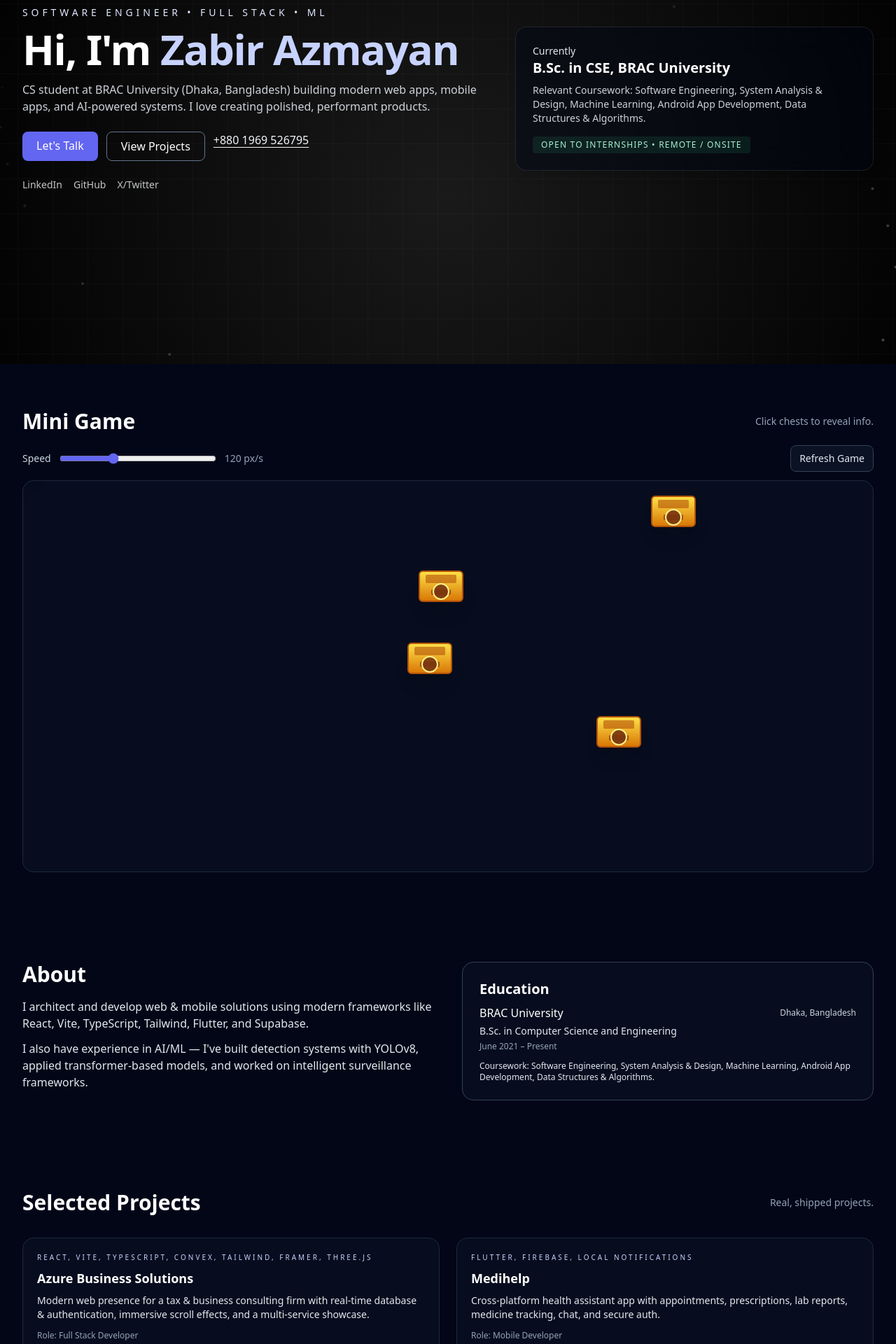
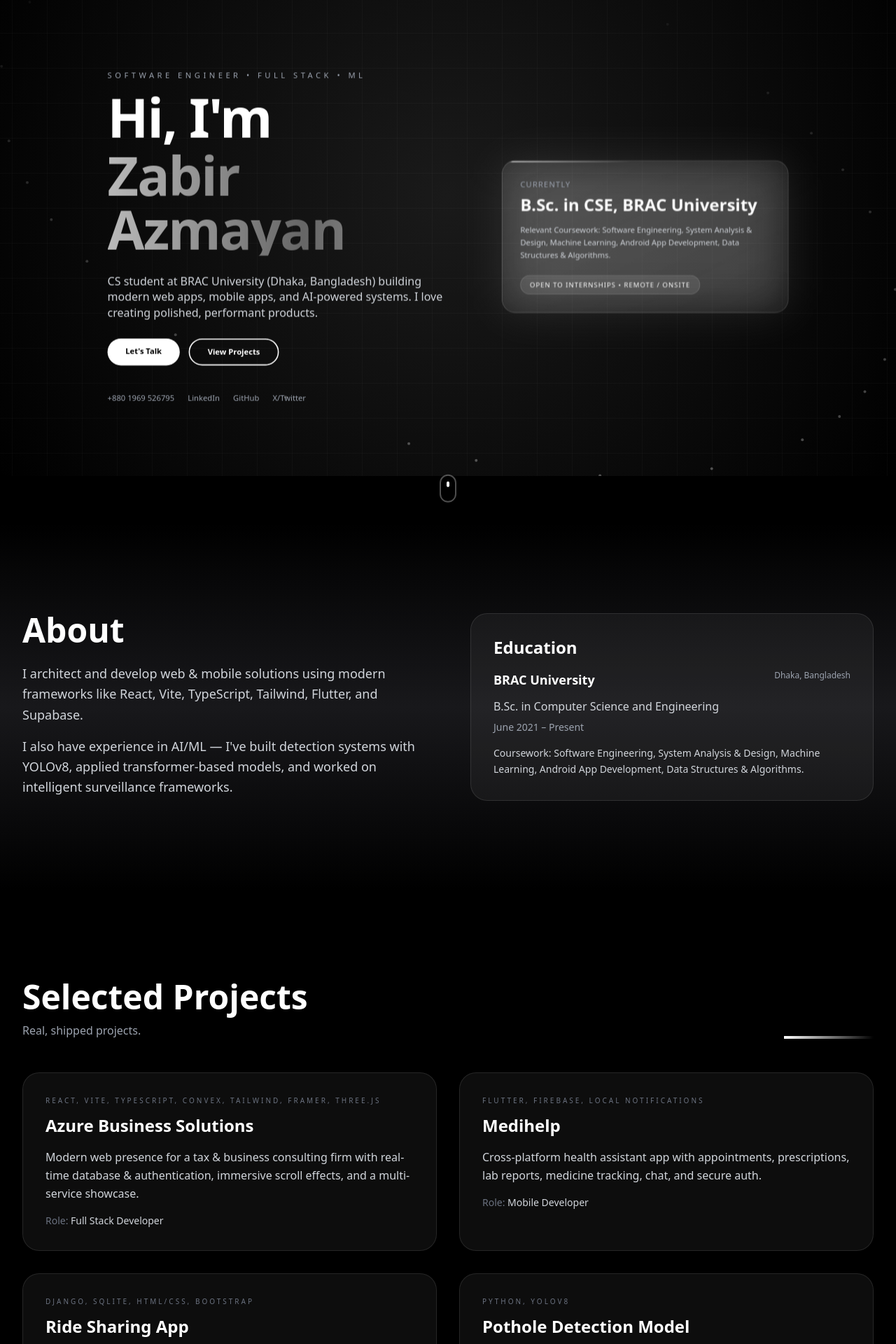
Before and after one commit to wackademia/Portfolio, a Next.js app: page / in a window 1280 px wide. Shown: the part 120-2040 px from the top of the page at 70% size. Built offline with nearby package versions, Linux system fonts and the light colour scheme.

Commit message:
auto-commit for cb589e92-5089-4f26-8997-8dd31a834a6e

```diff
--- a/app/page.js
+++ b/app/page.js
@@ -1,8 +1,31 @@
+'use client';
+import { motion, useScroll, useTransform, useInView } from 'framer-motion';
+import { useRef } from 'react';
 import Navbar from "./(components)/Navbar";
 import AnimatedBg from "./(components)/AnimatedBg";
-import ChestsGame from "./(components)/ChestsGame";
+import ParticleConstellation from "./(components)/ParticleConstellation";
+
+function SectionReveal({ children, delay = 0 }) {
+  const ref = useRef(null);
+  const isInView = useInView(ref, { once: true, margin: "-100px" });
+
+  return (
+    <motion.div
+      ref={ref}
+      initial={{ opacity: 0, y: 50 }}
+      animate={isInView ? { opacity: 1, y: 0 } : { opacity: 0, y: 50 }}
+      transition={{ duration: 0.8, delay, ease: 'easeOut' }}
+    >
+      {children}
+    </motion.div>
+  );
+}
 
 export default function Page() {
+  const { scrollYProgress } = useScroll();
+  const opacity = useTransform(scrollYProgress, [0, 0.2], [1, 0]);
+  const scale = useTransform(scrollYProgress, [0, 0.2], [1, 0.8]);
+
   const projects = [
     {
       title: "Azure Business Solutions",
@@ -29,6 +52,7 @@ export default function Page() {
       role: "ML Engineer",
     },
   ];
+
   const skills = [
     "Python",
     "C",
@@ -45,183 +69,351 @@ export default function Page() {
     "PostgreSQL",
     "Git / GitHub",
   ];
+
   return (
     <>
       <Navbar />
+
+      {/* Hero Section */}
       <section
         id="home"
-        className="relative pt-28 lg:pt-32 pb-16 lg:pb-20 min-h-[80vh]"
+        className="relative pt-32 lg:pt-40 pb-20 lg:pb-28 min-h-screen flex items-center"
       >
         <AnimatedBg />
-        <div className="section-container flex flex-col lg:flex-row gap-8 lg:gap-12 items-center">
-        <div className="flex-1 relative z-10">
-          <p className="text-sm uppercase tracking-[0.35em] text-indigo-100 mb-3">
+        <motion.div
+          style={{ opacity, scale }}
+          className="section-container relative z-10 w-full"
+        >
+          <div className="flex flex-col lg:flex-row gap-12 lg:gap-16 items-center">
+            <div className="flex-1 space-y-8">
+              <motion.div
+                initial={{ opacity: 0, x: -50 }}
+                animate={{ opacity: 1, x: 0 }}
+                transition={{ duration: 0.8, delay: 0.2 }}
+              >
+                <p className="text-xs md:text-sm uppercase tracking-[0.4em] text-gray-400 mb-4">
                   Software Engineer • Full Stack • ML
                 </p>
-          <h1 className="text-4xl md:text-5xl lg:text-6xl font-bold mb-4 tracking-tight">
-            Hi, I'm <span className="text-indigo-200">Zabir Azmayan</span>
+                <h1 className="text-5xl md:text-6xl lg:text-7xl xl:text-8xl font-bold mb-6 tracking-tight leading-none">
+                  Hi, I'm{' '}
+                  <span className="gradient-text block mt-2">
+                    Zabir Azmayan
+                  </span>
                 </h1>
-          <p className="text-slate-200/90 max-w-2xl mb-6">
+              </motion.div>
+
+              <motion.p
+                initial={{ opacity: 0, x: -50 }}
+                animate={{ opacity: 1, x: 0 }}
+                transition={{ duration: 0.8, delay: 0.4 }}
+                className="text-gray-300 text-lg md:text-xl max-w-2xl leading-relaxed"
+              >
                 CS student at BRAC University (Dhaka, Bangladesh) building modern web apps,
                 mobile apps, and AI-powered systems. I love creating polished, performant products.
-          </p>
-          <div className="flex flex-wrap gap-3">
-            <a
+              </motion.p>
+
+              <motion.div
+                initial={{ opacity: 0, y: 20 }}
+                animate={{ opacity: 1, y: 0 }}
+                transition={{ duration: 0.8, delay: 0.6 }}
+                className="flex flex-wrap gap-4"
+              >
+                <motion.a
                   href="mailto:zabirazmyan53@gmail.com"
-              className="bg-indigo-500 hover:bg-indigo-400 px-5 py-2 rounded-lg font-medium"
+                  whileHover={{ scale: 1.05, backgroundColor: '#ffffff', color: '#000000' }}
+                  whileTap={{ scale: 0.95 }}
+                  className="bg-white text-black px-8 py-3 rounded-full font-semibold text-sm transition-all"
+                  data-testid="hero-contact-button"
                 >
                   Let's Talk
-            </a>
-            <a
+                </motion.a>
+                <motion.a
                   href="#projects"
-              className="border border-slate-500 hover:border-indigo-300 px-5 py-2 rounded-lg font-medium"
+                  whileHover={{ scale: 1.05 }}
+                  whileTap={{ scale: 0.95 }}
+                  className="border-2 border-white text-white px-8 py-3 rounded-full font-semibold text-sm transition-all hover:bg-white hover:text-black"
+                  data-testid="view-projects-button"
                 >
                   View Projects
-            </a>
-            <a href="tel:+8801969526795" className="text-slate-100 underline underline-offset-4">
+                </motion.a>
+              </motion.div>
+
+              <motion.div
+                initial={{ opacity: 0 }}
+                animate={{ opacity: 1 }}
+                transition={{ duration: 0.8, delay: 0.8 }}
+                className="flex gap-6 pt-4"
+              >
+                <a href="tel:+8801969526795" className="text-gray-400 hover:text-white transition-colors text-sm">
                   +880 1969 526795
                 </a>
-          </div>
-          <div className="flex gap-4 mt-6 text-slate-100/80">
-            <a href="https://linkedin.com/in/Zabir-Azmayan" className="hover:text-white text-sm">
+                <a href="https://linkedin.com/in/Zabir-Azmayan" className="text-gray-400 hover:text-white transition-colors text-sm">
                   LinkedIn
                 </a>
-            <a href="https://github.com/" className="hover:text-white text-sm">
+                <a href="https://github.com/" className="text-gray-400 hover:text-white transition-colors text-sm">
                   GitHub
                 </a>
-            <a href="https://x.com/" className="hover:text-white text-sm">
+                <a href="https://x.com/" className="text-gray-400 hover:text-white transition-colors text-sm">
                   X/Twitter
                 </a>
+              </motion.div>
             </div>
-        </div>
-        <div className="flex-1 max-w-sm lg:max-w-md xl:max-w-lg relative z-10">
-          <div className="bg-slate-950/40 border border-slate-100/10 backdrop-blur-xl rounded-2xl p-6 shadow-lg">
-            <p className="text-sm text-slate-200">Currently</p>
-            <h2 className="text-xl font-semibold mb-2">B.Sc. in CSE, BRAC University</h2>
-            <p className="text-sm text-slate-200/90">
+
+            <motion.div
+              initial={{ opacity: 0, x: 50 }}
+              animate={{ opacity: 1, x: 0 }}
+              transition={{ duration: 0.8, delay: 0.4 }}
+              className="flex-1 max-w-md lg:max-w-lg"
+            >
+              <div className="relative group">
+                <div className="absolute inset-0 bg-white/10 rounded-3xl blur-2xl group-hover:bg-white/20 transition-all"></div>
+                <div className="relative bg-gradient-to-br from-white/10 to-white/5 border border-white/20 backdrop-blur-xl rounded-3xl p-8 scan-line">
+                  <p className="text-sm text-gray-400 uppercase tracking-widest mb-2">Currently</p>
+                  <h2 className="text-2xl md:text-3xl font-bold mb-4">B.Sc. in CSE, BRAC University</h2>
+                  <p className="text-gray-300 text-sm leading-relaxed mb-6">
                     Relevant Coursework: Software Engineering, System Analysis & Design, Machine Learning,
                     Android App Development, Data Structures & Algorithms.
                   </p>
-            <p className="mt-4 inline-flex px-3 py-1 text-xs uppercase tracking-widest bg-emerald-400/10 text-emerald-200 rounded">
+                  <div className="inline-flex px-4 py-2 text-xs uppercase tracking-widest bg-white/10 border border-white/20 text-white rounded-full">
                     Open to internships • remote / onsite
-            </p>
                   </div>
                 </div>
               </div>
+            </motion.div>
+          </div>
+        </motion.div>
+
+        {/* Scroll Indicator */}
+        <motion.div
+          initial={{ opacity: 0 }}
+          animate={{ opacity: 1 }}
+          transition={{ delay: 1.2, duration: 1 }}
+          className="absolute bottom-10 left-1/2 -translate-x-1/2"
+        >
+          <motion.div
+            animate={{ y: [0, 10, 0] }}
+            transition={{ duration: 1.5, repeat: Infinity }}
+            className="w-6 h-10 border-2 border-white/30 rounded-full flex items-start justify-center p-2"
+          >
+            <motion.div className="w-1 h-2 bg-white rounded-full" />
+          </motion.div>
+        </motion.div>
       </section>
 
-      <section id="game" className="py-16 bg-slate-950">
-        <div className="section-container">
-          <div className="flex items-center justify-between mb-4">
-            <h2 className="text-2xl lg:text-3xl font-semibold">Mini Game</h2>
-            <p className="text-slate-400 text-sm">Click chests to reveal info.</p>
-          </div>
-          <ChestsGame />
-        </div>
-      </section>
-
-      <section id="about" className="py-14 lg:py-16 bg-slate-950">
-        <div className="section-container grid md:grid-cols-2 gap-8 md:gap-10">
+      {/* About Section */}
+      <section id="about" className="py-20 lg:py-32 relative">
+        <div className="absolute inset-0 bg-gradient-to-b from-black via-zinc-900 to-black"></div>
+        <div className="section-container relative z-10">
+          <SectionReveal>
+            <div className="grid md:grid-cols-2 gap-12 md:gap-16">
               <div>
-              <h2 className="text-2xl lg:text-3xl font-semibold mb-4">About</h2>
-              <p className="text-slate-200 mb-3">
+                <motion.h2
+                  className="text-4xl lg:text-5xl font-bold mb-6"
+                  whileInView={{ x: [0, 10, 0] }}
+                  transition={{ duration: 0.5 }}
+                >
+                  About
+                </motion.h2>
+                <div className="space-y-4 text-gray-300 text-lg leading-relaxed">
+                  <p>
                     I architect and develop web & mobile solutions using modern frameworks like React, Vite,
                     TypeScript, Tailwind, Flutter, and Supabase.
                   </p>
-              <p className="text-slate-200">
+                  <p>
                     I also have experience in AI/ML — I've built detection systems with YOLOv8, applied transformer-based models,
                     and worked on intelligent surveillance frameworks.
                   </p>
                 </div>
-            <div className="bg-slate-900/40 border border-slate-700 rounded-2xl p-6">
-              <h3 className="text-lg lg:text-xl font-semibold mb-2">Education</h3>
-              <div className="flex items-center justify-between mb-1">
-                <p className="font-medium">BRAC University</p>
-                <p className="text-xs text-slate-300">Dhaka, Bangladesh</p>
               </div>
-              <p className="text-slate-200 text-sm mb-1">
+
+              <motion.div
+                className="bg-white/5 border border-white/10 rounded-3xl p-8"
+                whileHover={{ scale: 1.02, borderColor: 'rgba(255,255,255,0.3)' }}
+                transition={{ duration: 0.3 }}
+              >
+                <h3 className="text-2xl font-bold mb-4">Education</h3>
+                <div className="flex items-start justify-between mb-3">
+                  <p className="font-semibold text-lg">BRAC University</p>
+                  <p className="text-xs text-gray-400">Dhaka, Bangladesh</p>
+                </div>
+                <p className="text-gray-300 mb-2">
                   B.Sc. in Computer Science and Engineering
                 </p>
-              <p className="text-xs text-slate-400 mb-3">June 2021 – Present</p>
-              <p className="text-xs text-slate-200">
+                <p className="text-sm text-gray-400 mb-4">June 2021 – Present</p>
+                <p className="text-sm text-gray-300 leading-relaxed">
                   Coursework: Software Engineering, System Analysis & Design, Machine Learning,
                   Android App Development, Data Structures & Algorithms.
                 </p>
+              </motion.div>
             </div>
+          </SectionReveal>
         </div>
       </section>
 
-      <section id="projects" className="py-16 bg-slate-950">
+      {/* Projects Section */}
+      <section id="projects" className="py-20 lg:py-32 bg-black">
         <div className="section-container">
-          <div className="flex items-center justify-between mb-8">
-            <h2 className="text-2xl lg:text-3xl font-semibold">Selected Projects</h2>
-            <p className="text-slate-400 text-sm">Real, shipped projects.</p>
+          <SectionReveal>
+            <div className="flex items-end justify-between mb-12">
+              <div>
+                <h2 className="text-4xl lg:text-5xl font-bold mb-3">Selected Projects</h2>
+                <p className="text-gray-400">Real, shipped projects.</p>
               </div>
-          <div className="grid md:grid-cols-2 gap-6">
-            {projects.map((p) => (
-              <article key={p.title} className="bg-slate-900/40 border border-slate-800 rounded-2xl p-5 hover:border-indigo-400 transition-colors">
-                <p className="text-[10px] tracking-[0.3em] uppercase text-indigo-200 mb-2">{p.tech}</p>
-                <h3 className="text-lg font-semibold mb-2">{p.title}</h3>
-                <p className="text-sm text-slate-200 mb-3">{p.desc}</p>
-                <p className="text-xs text-slate-400">Role: {p.role}</p>
-              </article>
+              <div className="hidden md:block w-32 h-1 bg-gradient-to-r from-white to-transparent"></div>
+            </div>
+          </SectionReveal>
+
+          <div className="grid md:grid-cols-2 gap-6 lg:gap-8">
+            {projects.map((project, index) => (
+              <SectionReveal key={project.title} delay={index * 0.1}>
+                <motion.article
+                  whileHover={{ y: -8, borderColor: 'rgba(255,255,255,0.4)' }}
+                  transition={{ duration: 0.3 }}
+                  className="bg-white/5 border border-white/10 rounded-3xl p-8 h-full group cursor-pointer"
+                  data-testid={`project-card-${index}`}
+                >
+                  <p className="text-[10px] tracking-[0.3em] uppercase text-gray-500 mb-3 group-hover:text-gray-300 transition-colors">
+                    {project.tech}
+                  </p>
+                  <h3 className="text-2xl font-bold mb-4 group-hover:text-white transition-colors">
+                    {project.title}
+                  </h3>
+                  <p className="text-gray-300 mb-4 leading-relaxed">
+                    {project.desc}
+                  </p>
+                  <p className="text-sm text-gray-500">
+                    Role: <span className="text-gray-300">{project.role}</span>
+                  </p>
+                </motion.article>
+              </SectionReveal>
             ))}
           </div>
         </div>
       </section>
 
-      <section id="thesis" className="py-16 bg-slate-950">
-        <div className="section-container">
-          <h2 className="text-2xl font-semibold mb-4">Academic Thesis</h2>
-          <div className="bg-slate-900/40 border border-slate-800 rounded-2xl p-6 space-y-3">
-            <p className="text-sm text-slate-200">
+      {/* Thesis Section */}
+      <section id="thesis" className="py-20 lg:py-32 relative">
+        <div className="absolute inset-0 bg-gradient-to-b from-black via-zinc-900 to-black"></div>
+        <div className="section-container relative z-10">
+          <SectionReveal>
+            <h2 className="text-4xl lg:text-5xl font-bold mb-8">Academic Thesis</h2>
+            <motion.div
+              className="bg-white/5 border border-white/10 rounded-3xl p-8 lg:p-12"
+              whileHover={{ scale: 1.01, borderColor: 'rgba(255,255,255,0.3)' }}
+            >
+              <p className="text-xl text-gray-200 mb-6 leading-relaxed">
                 AI-driven multi-modal surveillance framework to detect insider threats in high-security facilities.
               </p>
-            <ul className="list-disc list-inside text-slate-200 text-sm space-y-1">
-              <li>Used transformer-based pose encoders, 3D CNNs, and YOLOv8 for detection.</li>
-              <li>Applied SVM, Random Forest, Decision Trees, and BERT for analytics.</li>
-              <li>Integrated modules into a unified risk assessment & alert system.</li>
+              <ul className="space-y-3 text-gray-300 mb-6">
+                <li className="flex items-start gap-3">
+                  <span className="text-white text-xl">•</span>
+                  <span>Used transformer-based pose encoders, 3D CNNs, and YOLOv8 for detection.</span>
+                </li>
+                <li className="flex items-start gap-3">
+                  <span className="text-white text-xl">•</span>
+                  <span>Applied SVM, Random Forest, Decision Trees, and BERT for analytics.</span>
+                </li>
+                <li className="flex items-start gap-3">
+                  <span className="text-white text-xl">•</span>
+                  <span>Integrated modules into a unified risk assessment & alert system.</span>
+                </li>
               </ul>
-            <p className="text-xs text-slate-400">Completion target: Oct 2025</p>
-          </div>
+              <p className="text-sm text-gray-500">Completion target: Oct 2025</p>
+            </motion.div>
+          </SectionReveal>
         </div>
       </section>
 
-      <section id="skills" className="py-16 bg-slate-950">
+      {/* Skills Section */}
+      <section id="skills" className="py-20 lg:py-32 bg-black">
         <div className="section-container">
-          <h2 className="text-2xl font-semibold mb-4">Technical Skills</h2>
-          <div className="flex flex-wrap gap-3">
-            {skills.map((s) => (
-              <span key={s} className="bg-slate-900/50 border border-slate-700 px-4 py-2 rounded-lg text-sm text-slate-100">
-                {s}
-              </span>
+          <SectionReveal>
+            <h2 className="text-4xl lg:text-5xl font-bold mb-12">Technical Skills</h2>
+            <div className="grid grid-cols-2 md:grid-cols-3 lg:grid-cols-4 gap-4">
+              {skills.map((skill, index) => (
+                <motion.div
+                  key={skill}
+                  initial={{ opacity: 0, scale: 0.8 }}
+                  whileInView={{ opacity: 1, scale: 1 }}
+                  viewport={{ once: true }}
+                  transition={{ delay: index * 0.05, duration: 0.3 }}
+                  whileHover={{ scale: 1.1, backgroundColor: 'rgba(255,255,255,0.1)' }}
+                  className="bg-white/5 border border-white/10 px-6 py-4 rounded-2xl text-center font-medium hover:border-white/30 transition-all cursor-default"
+                  data-testid={`skill-${index}`}
+                >
+                  {skill}
+                </motion.div>
               ))}
             </div>
+          </SectionReveal>
         </div>
       </section>
 
-      <section id="contact" className="py-16 bg-slate-950">
-        <div className="section-container text-center">
-          <div className="bg-slate-900/40 border border-slate-800 rounded-2xl p-6 inline-block">
-            <h2 className="text-2xl font-semibold mb-2">Let's build something</h2>
-            <p className="text-slate-200 mb-4">
-              Whether it's a startup MVP, dashboard, or ML-powered solution — I can help.
-            </p>
-            <div className="flex flex-wrap justify-center gap-3 mb-3">
-              <a href="mailto:zabirazmyan53@gmail.com" className="bg-indigo-500 hover:bg-indigo-400 px-5 py-2 rounded-lg font-medium">
-                Email me
-              </a>
-              <a href="tel:+8801969526795" className="border border-slate-500 hover:border-indigo-300 px-5 py-2 rounded-lg font-medium">
-                Call: +880 1969 526795
-              </a>
+      {/* Interactive Section */}
+      <section id="interactive" className="py-20 lg:py-32 relative">
+        <div className="absolute inset-0 bg-gradient-to-b from-black via-zinc-900 to-black"></div>
+        <div className="section-container relative z-10">
+          <SectionReveal>
+            <div className="mb-12">
+              <h2 className="text-4xl lg:text-5xl font-bold mb-4">Interactive Experience</h2>
+              <p className="text-gray-400 text-lg">Explore my expertise through an interactive particle constellation</p>
             </div>
-            <p className="text-xs text-slate-400">Banani, Dhaka</p>
-          </div>
+            <ParticleConstellation />
+          </SectionReveal>
         </div>
       </section>
 
-      <footer className="py-8 text-center text-xs text-slate-500 bg-slate-950">
-        © {new Date().getFullYear()} Zabir Azmayan. All rights reserved.
+      {/* Contact Section */}
+      <section id="contact" className="py-20 lg:py-32 bg-black">
+        <div className="section-container">
+          <SectionReveal>
+            <div className="text-center max-w-3xl mx-auto">
+              <motion.div
+                initial={{ opacity: 0, scale: 0.8 }}
+                whileInView={{ opacity: 1, scale: 1 }}
+                viewport={{ once: true }}
+                transition={{ duration: 0.6 }}
+                className="relative group"
+              >
+                <div className="absolute inset-0 bg-white/10 rounded-3xl blur-3xl group-hover:bg-white/20 transition-all"></div>
+                <div className="relative bg-white/5 border border-white/10 rounded-3xl p-12">
+                  <h2 className="text-4xl lg:text-5xl font-bold mb-4">Let's build something</h2>
+                  <p className="text-gray-300 text-lg mb-8 leading-relaxed">
+                    Whether it's a startup MVP, dashboard, or ML-powered solution — I can help.
+                  </p>
+                  <div className="flex flex-wrap justify-center gap-4 mb-6">
+                    <motion.a
+                      href="mailto:zabirazmyan53@gmail.com"
+                      whileHover={{ scale: 1.05, backgroundColor: '#ffffff', color: '#000000' }}
+                      whileTap={{ scale: 0.95 }}
+                      className="bg-white text-black px-8 py-3 rounded-full font-semibold transition-all"
+                      data-testid="contact-email-button"
+                    >
+                      Email me
+                    </motion.a>
+                    <motion.a
+                      href="tel:+8801969526795"
+                      whileHover={{ scale: 1.05 }}
+                      whileTap={{ scale: 0.95 }}
+                      className="border-2 border-white text-white px-8 py-3 rounded-full font-semibold hover:bg-white hover:text-black transition-all"
+                      data-testid="contact-call-button"
+                    >
+                      Call: +880 1969 526795
+                    </motion.a>
+                  </div>
+                  <p className="text-sm text-gray-500">Banani, Dhaka</p>
+                </div>
+              </motion.div>
+            </div>
+          </SectionReveal>
+        </div>
+      </section>
+
+      {/* Footer */}
+      <footer className="py-8 text-center text-sm text-gray-600 bg-black border-t border-white/10">
+        <div className="section-container">
+          <p>© {new Date().getFullYear()} Zabir Azmayan. All rights reserved.</p>
+        </div>
       </footer>
     </>
   );
```
Lines whose indentation alone changed are shown as unchanged.
